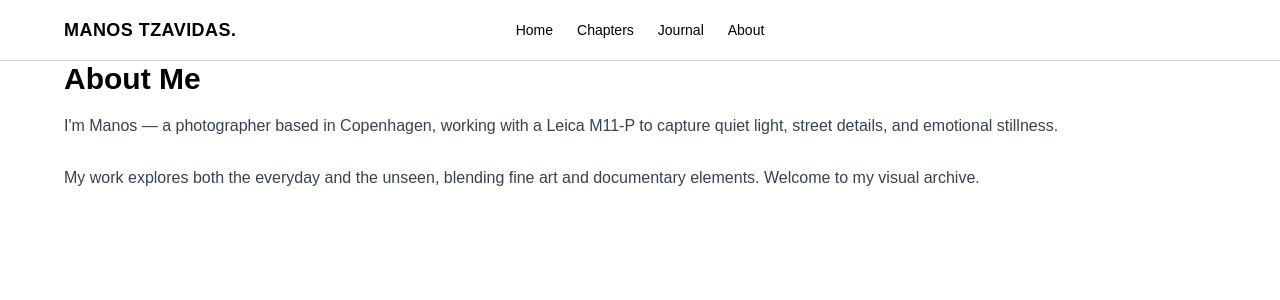
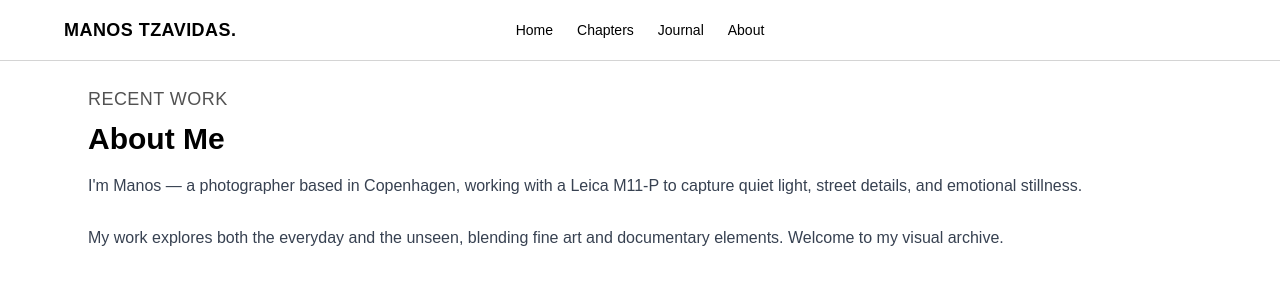
Before and after one commit to Homer-0/my-photo-site, a Next.js app: page /about in a window 1280 px wide. Shown: the top 300 px of the page. Built offline with nearby package versions, Linux system fonts and the light colour scheme; a web font is replaced by a local one.

Commit message:
Update layout.tsx

```diff
--- a/app/layout.tsx
+++ b/app/layout.tsx
@@ -15,7 +15,8 @@ export default function RootLayout({
   return (
     <html lang="en">
       <body className="bg-white text-black">
-        <header className="border-b border-neutral-300 px-6 py-4">
+        {/* Sticky Navbar */}
+        <header className="sticky top-0 z-50 border-b border-neutral-300 bg-white px-6 py-4">
           <div className="flex justify-between items-center max-w-6xl mx-auto">
             {/* Left: Site name */}
             <Link href="/" className="text-lg font-semibold tracking-wide">
@@ -38,12 +39,20 @@ export default function RootLayout({
               </Link>
             </nav>
 
-            {/* Right: Empty (Instagram icon removed) */}
+            {/* Right: Empty space (placeholder) */}
             <div className="w-6" />
           </div>
         </header>
 
-        <main className="max-w-6xl mx-auto">{children}</main>
+        {/* Section Title: Recent work */}
+        <div className="max-w-6xl mx-auto px-6 pt-6 pb-2">
+          <h2 className="text-lg font-medium tracking-wide uppercase text-neutral-600">
+            Recent Work
+          </h2>
+        </div>
+
+        {/* Main content */}
+        <main className="max-w-6xl mx-auto px-6">{children}</main>
       </body>
     </html>
   );
```
